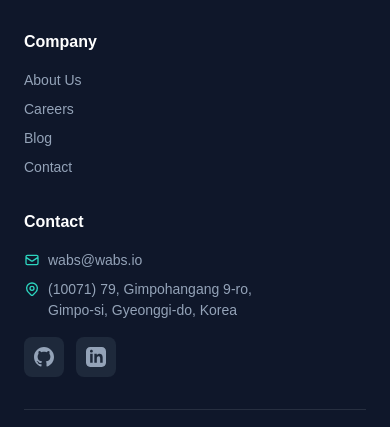
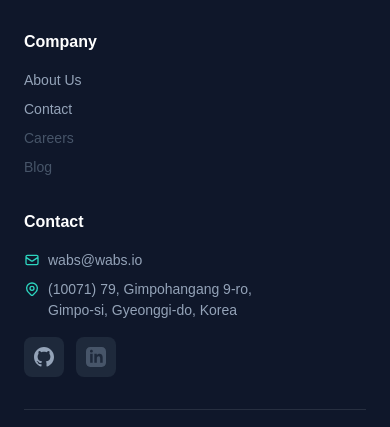
Before and after one commit to korwabs/korwabs.github.io, a Next.js app: page / in a window 390 px wide. Shown: the part 7080-7507 px from the top of the page. Built offline with nearby package versions, Linux system fonts and the light colour scheme.

Commit message:
fix: replace placeholder landing links

```diff
--- a/src/app/globals.css
+++ b/src/app/globals.css
@@ -1,6 +1,10 @@
 @tailwind base;
 @tailwind components;
 @tailwind utilities;
+
+html {
+  scroll-behavior: smooth;
+}
 
 :root {
   --foreground-rgb: 255, 255, 255;
--- a/src/components/Header.tsx
+++ b/src/components/Header.tsx
@@ -1,7 +1,6 @@
 "use client";
 
 import { useEffect, useState } from "react";
-import { Link } from "react-scroll";
 import { motion, AnimatePresence } from "framer-motion";
 import Image from "next/image";
 import logo from "@/assets/logo.png";
@@ -27,11 +26,11 @@ const Header = () => {
   }, []);
 
   const navItems = [
-    { name: "Home", to: "hero" },
-    { name: "Solution", to: "solution" },
-    { name: "UseCase", to: "demo" },
-    { name: "Process", to: "process" },
-    { name: "Contact", to: "contact" },
+    { name: "Home", href: "#home" },
+    { name: "Solution", href: "#solution" },
+    { name: "UseCase", href: "#usecase" },
+    { name: "Process", href: "#process" },
+    { name: "Contact", href: "#contact" },
   ];
 
   return (
@@ -49,7 +48,7 @@ const Header = () => {
         <div className="container mx-auto px-6">
           <div className="flex items-center justify-between h-16 md:h-20">
             {/* Logo */}
-            <Link to="hero" smooth duration={500} className="cursor-pointer">
+            <a href="#home" className="cursor-pointer" aria-label="WABS 홈으로 이동">
               <motion.div
                 whileHover={{ scale: 1.05 }}
                 className="flex items-center gap-2"
@@ -65,23 +64,19 @@ const Header = () => {
                   WABS
                 </span>
               </motion.div>
-            </Link>
+            </a>
 
             {/* Desktop Navigation */}
             <div className="hidden md:flex items-center gap-1">
               {navItems.map((item) => (
-                <Link
-                  key={item.to}
-                  to={item.to}
-                  smooth
-                  duration={500}
-                  spy={true}
-                  activeClass="text-primary-400"
-                  className="px-4 py-2 text-dark-300 hover:text-white font-medium cursor-pointer transition-colors relative group"
+                <a
+                  key={item.href}
+                  href={item.href}
+                  className="px-4 py-2 text-dark-300 hover:text-white focus:text-white focus:outline-none focus-visible:ring-2 focus-visible:ring-primary-400 focus-visible:ring-offset-2 focus-visible:ring-offset-dark-900 rounded-lg font-medium transition-colors relative group"
                 >
                   {item.name}
                   <span className="absolute bottom-0 left-1/2 -translate-x-1/2 w-0 h-0.5 bg-gradient-to-r from-primary-500 to-secondary-500 group-hover:w-full transition-all duration-300" />
-                </Link>
+                </a>
               ))}
 
               {/* CTA Button */}
@@ -99,7 +94,9 @@ const Header = () => {
             <motion.button
               whileTap={{ scale: 0.9 }}
               onClick={() => setIsMobileMenuOpen(!isMobileMenuOpen)}
-              className="md:hidden w-10 h-10 rounded-xl bg-dark-800/50 flex items-center justify-center text-white"
+              className="md:hidden w-10 h-10 rounded-xl bg-dark-800/50 flex items-center justify-center text-white focus:outline-none focus-visible:ring-2 focus-visible:ring-primary-400"
+              aria-label={isMobileMenuOpen ? "모바일 메뉴 닫기" : "모바일 메뉴 열기"}
+              aria-expanded={isMobileMenuOpen}
             >
               <svg
                 className="w-6 h-6"
@@ -142,20 +139,18 @@ const Header = () => {
               <div className="flex flex-col gap-2">
                 {navItems.map((item, idx) => (
                   <motion.div
-                    key={item.to}
+                    key={item.href}
                     initial={{ opacity: 0, x: -20 }}
                     animate={{ opacity: 1, x: 0 }}
                     transition={{ delay: idx * 0.05 }}
                   >
-                    <Link
-                      to={item.to}
-                      smooth
-                      duration={500}
+                    <a
+                      href={item.href}
                       onClick={() => setIsMobileMenuOpen(false)}
-                      className="block px-4 py-3 text-dark-300 hover:text-white hover:bg-dark-700 rounded-xl font-medium cursor-pointer transition-colors"
+                      className="block px-4 py-3 text-dark-300 hover:text-white hover:bg-dark-700 focus:text-white focus:bg-dark-700 focus:outline-none focus-visible:ring-2 focus-visible:ring-primary-400 rounded-xl font-medium transition-colors"
                     >
                       {item.name}
-                    </Link>
+                    </a>
                   </motion.div>
                 ))}
 
--- a/src/components/sections/CTASection.tsx
+++ b/src/components/sections/CTASection.tsx
@@ -28,7 +28,7 @@ const CTASection = () => {
 
   return (
     <Element name="contact">
-      <section className="py-24 relative overflow-hidden">
+      <section id="contact" className="py-24 relative overflow-hidden scroll-mt-20">
         <div className="container mx-auto px-6">
           <motion.div
             ref={containerRef}
--- a/src/components/sections/DemoSection.tsx
+++ b/src/components/sections/DemoSection.tsx
@@ -14,7 +14,7 @@ const useCases = [
 const DemoSection = () => {
   return (
     <Element name="demo">
-      <section id="demo" className="py-24 relative">
+      <section id="usecase" className="py-24 relative scroll-mt-20">
         <div className="container mx-auto px-6">
           <div className="grid lg:grid-cols-2 gap-12 items-center">
             <motion.div
--- a/src/components/sections/Footer.tsx
+++ b/src/components/sections/Footer.tsx
@@ -4,6 +4,21 @@ import Image from "next/image";
 import logo from "@/assets/logo.png";
 
 const Footer = () => {
+  const services = [
+    { label: "AI Agent 개발", href: "#solution" },
+    { label: "업무 자동화", href: "#usecase" },
+    { label: "컨설팅", href: "#process" },
+    { label: "기술 지원", href: "#contact" },
+  ];
+
+  const companyLinks = [
+    { label: "About Us", href: "#home" },
+    { label: "Contact", href: "#contact" },
+  ];
+
+  const unavailableCompanyItems = ["Careers", "Blog"];
+  const unavailableLegalItems = ["Privacy Policy", "Terms of Service"];
+
   return (
     <footer className="py-12 border-t border-white/10">
       <div className="container mx-auto px-6">
@@ -33,36 +48,37 @@ const Footer = () => {
           <div>
             <h4 className="text-white font-semibold mb-4">Services</h4>
             <ul className="space-y-2 text-dark-400 text-sm">
-              <li className="hover:text-primary-400 cursor-pointer transition-colors">
-                AI Agent 개발
-              </li>
-              <li className="hover:text-primary-400 cursor-pointer transition-colors">
-                업무 자동화
-              </li>
-              <li className="hover:text-primary-400 cursor-pointer transition-colors">
-                컨설팅
-              </li>
-              <li className="hover:text-primary-400 cursor-pointer transition-colors">
-                기술 지원
-              </li>
+              {services.map((item) => (
+                <li key={item.href}>
+                  <a
+                    href={item.href}
+                    className="hover:text-primary-400 focus:text-primary-400 focus:outline-none focus-visible:ring-2 focus-visible:ring-primary-400 rounded transition-colors"
+                  >
+                    {item.label}
+                  </a>
+                </li>
+              ))}
             </ul>
           </div>
 
           <div>
             <h4 className="text-white font-semibold mb-4">Company</h4>
             <ul className="space-y-2 text-dark-400 text-sm">
-              <li className="hover:text-primary-400 cursor-pointer transition-colors">
-                About Us
-              </li>
-              <li className="hover:text-primary-400 cursor-pointer transition-colors">
-                Careers
-              </li>
-              <li className="hover:text-primary-400 cursor-pointer transition-colors">
-                Blog
-              </li>
-              <li className="hover:text-primary-400 cursor-pointer transition-colors">
-                Contact
-              </li>
+              {companyLinks.map((item) => (
+                <li key={item.href}>
+                  <a
+                    href={item.href}
+                    className="hover:text-primary-400 focus:text-primary-400 focus:outline-none focus-visible:ring-2 focus-visible:ring-primary-400 rounded transition-colors"
+                  >
+                    {item.label}
+                  </a>
+                </li>
+              ))}
+              {unavailableCompanyItems.map((item) => (
+                <li key={item} className="text-dark-600 cursor-default" title="현재 공개 페이지가 없습니다.">
+                  {item}
+                </li>
+              ))}
             </ul>
           </div>
 
@@ -73,7 +89,12 @@ const Footer = () => {
                 <svg className="w-4 h-4 text-primary-400" fill="none" viewBox="0 0 24 24" stroke="currentColor">
                   <path strokeLinecap="round" strokeLinejoin="round" strokeWidth={2} d="M3 8l7.89 5.26a2 2 0 002.22 0L21 8M5 19h14a2 2 0 002-2V7a2 2 0 00-2-2H5a2 2 0 00-2 2v10a2 2 0 002 2z" />
                 </svg>
-                wabs@wabs.io
+                <a
+                  href="mailto:wabs@wabs.io"
+                  className="hover:text-primary-400 focus:text-primary-400 focus:outline-none focus-visible:ring-2 focus-visible:ring-primary-400 rounded transition-colors"
+                >
+                  wabs@wabs.io
+                </a>
               </li>
               <li className="flex items-start gap-2">
                 <svg className="w-4 h-4 text-primary-400 mt-0.5 flex-shrink-0" fill="none" viewBox="0 0 24 24" stroke="currentColor">
@@ -89,29 +110,36 @@ const Footer = () => {
             </ul>
             <div className="flex gap-3 mt-4">
               <a
-                href="#"
-                className="w-10 h-10 rounded-lg bg-dark-800 flex items-center justify-center text-dark-400 hover:text-primary-400 hover:bg-dark-700 transition-colors"
+                href="https://github.com/korwabs"
+                target="_blank"
+                rel="noopener noreferrer"
+                aria-label="WABS GitHub"
+                className="w-10 h-10 rounded-lg bg-dark-800 flex items-center justify-center text-dark-400 hover:text-primary-400 hover:bg-dark-700 focus:text-primary-400 focus:bg-dark-700 focus:outline-none focus-visible:ring-2 focus-visible:ring-primary-400 transition-colors"
               >
                 <svg
                   className="w-5 h-5"
                   fill="currentColor"
                   viewBox="0 0 24 24"
+                  aria-hidden="true"
                 >
                   <path d="M12 0c-6.626 0-12 5.373-12 12 0 5.302 3.438 9.8 8.207 11.387.599.111.793-.261.793-.577v-2.234c-3.338.726-4.033-1.416-4.033-1.416-.546-1.387-1.333-1.756-1.333-1.756-1.089-.745.083-.729.083-.729 1.205.084 1.839 1.237 1.839 1.237 1.07 1.834 2.807 1.304 3.492.997.107-.775.418-1.305.762-1.604-2.665-.305-5.467-1.334-5.467-5.931 0-1.311.469-2.381 1.236-3.221-.124-.303-.535-1.524.117-3.176 0 0 1.008-.322 3.301 1.23.957-.266 1.983-.399 3.003-.404 1.02.005 2.047.138 3.006.404 2.291-1.552 3.297-1.23 3.297-1.23.653 1.653.242 2.874.118 3.176.77.84 1.235 1.911 1.235 3.221 0 4.609-2.807 5.624-5.479 5.921.43.372.823 1.102.823 2.222v3.293c0 .319.192.694.801.576 4.765-1.589 8.199-6.086 8.199-11.386 0-6.627-5.373-12-12-12z" />
                 </svg>
               </a>
-              <a
-                href="#"
-                className="w-10 h-10 rounded-lg bg-dark-800 flex items-center justify-center text-dark-400 hover:text-primary-400 hover:bg-dark-700 transition-colors"
+              <span
+                role="img"
+                aria-label="LinkedIn profile not available"
+                title="현재 공개 LinkedIn 페이지가 없습니다."
+                className="w-10 h-10 rounded-lg bg-dark-800 flex items-center justify-center text-dark-600 cursor-default"
               >
                 <svg
                   className="w-5 h-5"
                   fill="currentColor"
                   viewBox="0 0 24 24"
+                  aria-hidden="true"
                 >
                   <path d="M19 0h-14c-2.761 0-5 2.239-5 5v14c0 2.761 2.239 5 5 5h14c2.762 0 5-2.239 5-5v-14c0-2.761-2.238-5-5-5zm-11 19h-3v-11h3v11zm-1.5-12.268c-.966 0-1.75-.79-1.75-1.764s.784-1.764 1.75-1.764 1.75.79 1.75 1.764-.783 1.764-1.75 1.764zm13.5 12.268h-3v-5.604c0-3.368-4-3.113-4 0v5.604h-3v-11h3v1.765c1.396-2.586 7-2.777 7 2.476v6.759z" />
                 </svg>
-              </a>
+              </span>
             </div>
           </div>
         </div>
@@ -122,12 +150,11 @@ const Footer = () => {
               © 2025 WABS. All rights reserved.
             </p>
             <div className="flex gap-6 text-dark-500 text-sm">
-              <a href="#" className="hover:text-primary-400 transition-colors">
-                Privacy Policy
-              </a>
-              <a href="#" className="hover:text-primary-400 transition-colors">
-                Terms of Service
-              </a>
+              {unavailableLegalItems.map((item) => (
+                <span key={item} className="cursor-default" title="정식 정책 페이지 준비 전까지 링크를 비활성화했습니다.">
+                  {item}
+                </span>
+              ))}
             </div>
           </div>
         </div>
--- a/src/components/sections/HeroSection.tsx
+++ b/src/components/sections/HeroSection.tsx
@@ -92,8 +92,9 @@ const HeroSection = ({ heroOpacity, heroScale }: HeroSectionProps) => {
   return (
     <Element name="hero">
       <motion.section
+        id="home"
         style={{ opacity: heroOpacity, scale: heroScale }}
-        className="relative min-h-screen flex items-center justify-center overflow-hidden pt-16 md:pt-20"
+        className="relative min-h-screen flex items-center justify-center overflow-hidden pt-16 md:pt-20 scroll-mt-20"
         onMouseMove={handleMouseMove}
       >
         <ParticleBackground />
@@ -197,7 +198,7 @@ const HeroSection = ({ heroOpacity, heroScale }: HeroSectionProps) => {
                 무료 상담 신청
               </MagneticButton>
               <MagneticButton
-                href="#demo"
+                href="#usecase"
                 className="px-8 py-4 rounded-xl border border-white/20 text-white font-semibold text-lg hover:bg-white/5 transition-colors"
               >
                 더 알아보기
--- a/src/components/sections/ProcessSection.tsx
+++ b/src/components/sections/ProcessSection.tsx
@@ -142,7 +142,7 @@ const ProcessStep = ({
 const ProcessSection = () => {
   return (
     <Element name="process">
-      <section className="py-24 relative overflow-hidden">
+      <section id="process" className="py-24 relative overflow-hidden scroll-mt-20">
         {/* Background decoration */}
         <div className="absolute inset-0 bg-gradient-to-b from-transparent via-secondary-950/10 to-transparent" />
 
--- a/src/components/sections/SolutionSection.tsx
+++ b/src/components/sections/SolutionSection.tsx
@@ -90,7 +90,7 @@ const features = [
 const SolutionSection = () => {
   return (
     <Element name="solution">
-      <section className="py-24 relative">
+      <section id="solution" className="py-24 relative scroll-mt-20">
         <div className="absolute inset-0 bg-gradient-to-b from-transparent via-primary-950/20 to-transparent" />
 
         <div className="container mx-auto px-6 relative z-10">
```
